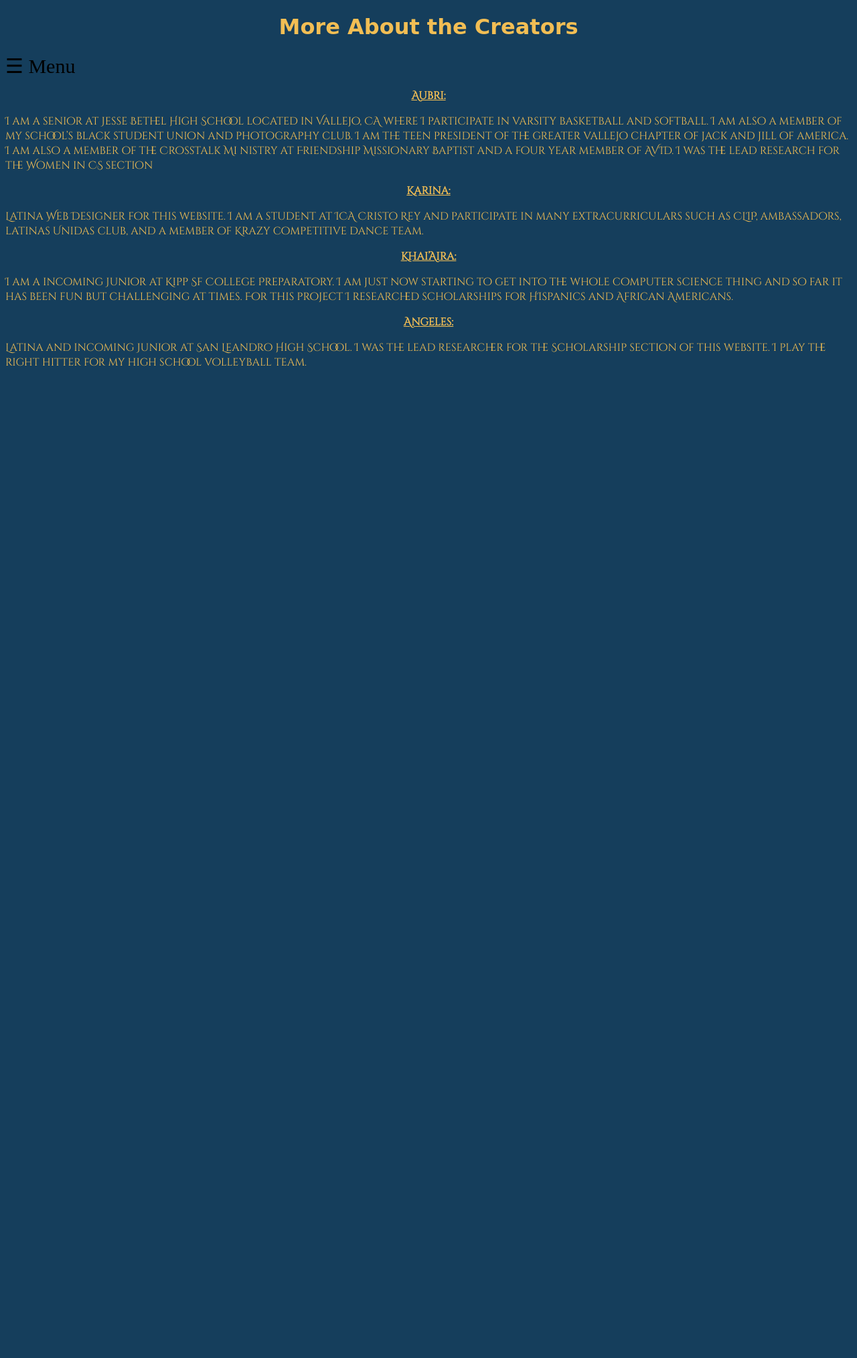
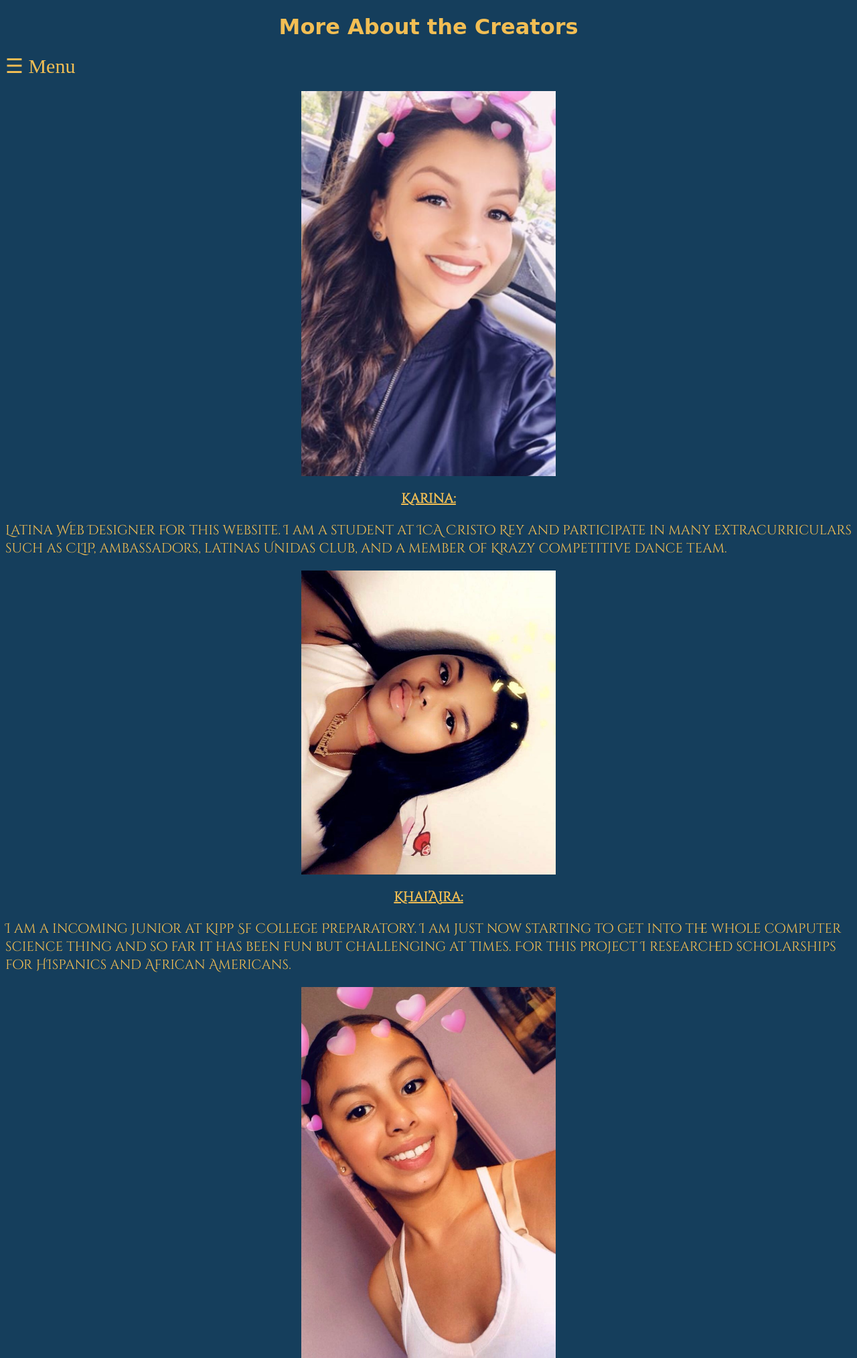
Before and after one commit to KarinaMontiel/finalproject, a PHP site: page /creators.html in a window 1280 px wide. Shown: the top 2028 px of the page at 67% size. Before the commit the page ends 547 px from the top, so only its background shows below. Run offline with PHP 8.4, Linux system fonts and the light colour scheme; some web fonts are replaced.

Commit message:
creator pictures added and centered

```diff
--- a/creators.html
+++ b/creators.html
@@ -76,6 +76,35 @@
     </div>
       <div id="bios">
         <p>
+          <img src="karina.jpg.png" class="center">
+          <center><strong> <u> Karina:</u></strong></center>
+            <p>
+              Latina Web  Designer for this website. I am a student at ICA Cristo Rey
+              and participate in many extracurriculars such as CLIP, ambassadors, latinas Unidas
+              club, and a member of Krazy competitive dance team.
+           </p>
+        </p>
+        <p>
+          <img src="khai.jpeg" class="center">
+          <center><strong><u> Khai’Aira: </u></strong></center>
+            <p>
+              I am a incoming Junior at  Kipp Sf College Preparatory.
+              I am just now  starting to get into the whole computer science thing and
+              so far it has been fun but  challenging at times. For this project I researched
+              scholarships for HIspanics and African Americans.
+            </p>
+        </p>
+        <p>
+          <img src="angel.jpg" class="center">
+          <center><strong><u>Angeles: </u></strong></center>
+            <p>
+              Latina and incoming Junior at San Leandro High School.
+              I was the lead researcher for the Scholarship section of this website.
+              I play the right hitter for my high school volleyball team.
+            </p>
+        </p>
+        <p>
+          <img src="aubri.jpg" class="center">
           <strong> <center><u>Aubri:</u></center></strong>
             <p>
               I am a senior at Jesse Bethel High School located in Vallejo, CA where I
@@ -86,31 +115,6 @@
               I was the lead research for the Women in CS section
             </p>
         </p>
-        <p>
-          <center><strong> <u> Karina:</u></strong></center>
-            <p>
-              Latina Web  Designer for this website. I am a student at ICA Cristo Rey
-              and participate in many extracurriculars such as CLIP, ambassadors, latinas Unidas
-              club, and a member of Krazy competitive dance team.
-           </p>
-        </p>
-        <p>
-          <center><strong><u> Khai’Aira: </u></strong></center>
-            <p>
-              I am a incoming Junior at  Kipp Sf College Preparatory.
-              I am just now  starting to get into the whole computer science thing and
-              so far it has been fun but  challenging at times. For this project I researched
-              scholarships for HIspanics and African Americans.
-            </p>
-        </p>
-        <p>
-          <center><strong><u>Angeles: </u></strong></center>
-            <p>
-              Latina and incoming Junior at San Leandro High School.
-              I was the lead researcher for the Scholarship section of this website.
-              I play the right hitter for my high school volleyball team.
-            </p>
-        </p>
     </div>
   </body>
 </html>
--- a/karina.css
+++ b/karina.css
@@ -15,8 +15,17 @@
 #bios{
   font-family: 'Cinzel Decorative', cursive;
   color:#f2be54;
+  font-size: 20px;
 }
 
 html{
   background-color: #153e5c;
+    color:#f2be54;
 }
+
+.center {
+    display: block;
+    margin-left: auto;
+    margin-right: auto;
+    width: 30%;
+}
```
Also changed, not shown: karina.jpg.png (added).
